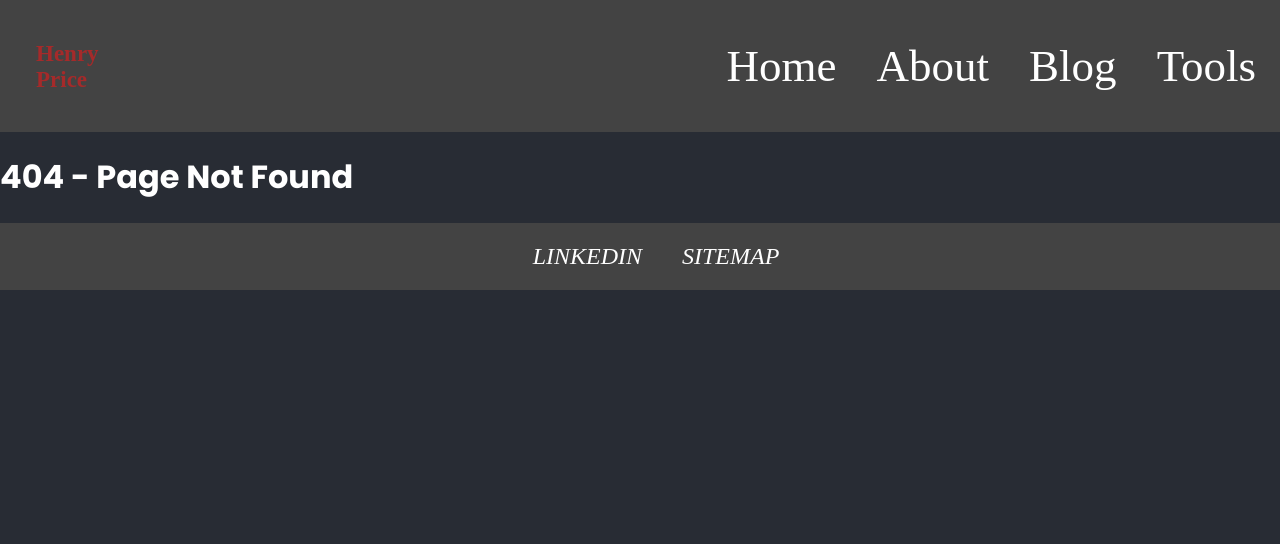
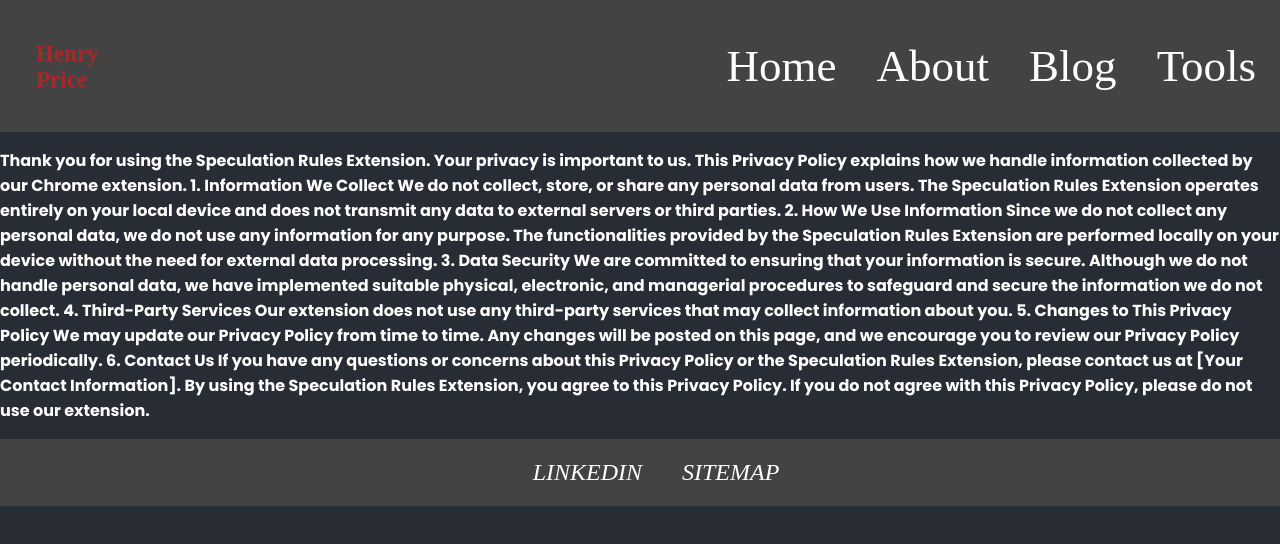
Before and after one commit to henryp25/henry-domain-final, a Next.js app in the folder react-henry/: page /privacy-policy in a window 1280 px wide. Before the commit this address had no page. Shown: the top 544 px of the page. Built offline with nearby package versions, Linux system fonts and the light colour scheme.

Commit message:
privacy policy

```diff
--- a/react-henry/pages/blog/index.js
+++ b/react-henry/pages/blog/index.js
@@ -18,9 +18,9 @@
   return (
     <div className='blog'>
       <Meta title='SEO Blog' description='Explore cutting-edge SEO strategies with Henry Price, a seasoned Tech SEO Specialist. Dive into insightful analyses, tips, and trends that drive visibility and traffic in the ever-evolving digital landscape. Perfect for marketers and businesses aiming for the top.' />
-      <h2>
-        Blog
-      </h2>
+      <h1>
+        Technical SEO Blog
+      </h1>
       <Image src='/images/blog-header.jpg' alt='SEO' width={500} height={300} />
       <ul>
         {allPostsData.map(({ id, date, title, author }) => (
--- /dev/null
+++ b/react-henry/pages/privacy-policy/index.js
@@ -0,0 +1,42 @@
+import React from 'react'
+import { Link } from 'react-router-dom'
+import '../../styles/globals.css'
+
+function Tools() {
+  return (
+    <div>
+        <p>
+        Thank you for using the Speculation Rules Extension. Your privacy is important to us. This Privacy Policy explains how we handle information collected by our Chrome extension.
+
+            1. Information We Collect
+
+            We do not collect, store, or share any personal data from users. The Speculation Rules Extension operates entirely on your local device and does not transmit any data to external servers or third parties.
+
+            2. How We Use Information
+
+            Since we do not collect any personal data, we do not use any information for any purpose. The functionalities provided by the Speculation Rules Extension are performed locally on your device without the need for external data processing.
+
+            3. Data Security
+
+            We are committed to ensuring that your information is secure. Although we do not handle personal data, we have implemented suitable physical, electronic, and managerial procedures to safeguard and secure the information we do not collect.
+
+            4. Third-Party Services
+
+            Our extension does not use any third-party services that may collect information about you.
+
+            5. Changes to This Privacy Policy
+
+            We may update our Privacy Policy from time to time. Any changes will be posted on this page, and we encourage you to review our Privacy Policy periodically.
+
+            6. Contact Us
+
+            If you have any questions or concerns about this Privacy Policy or the Speculation Rules Extension, please contact us at [Your Contact Information].
+
+            By using the Speculation Rules Extension, you agree to this Privacy Policy.
+            If you do not agree with this Privacy Policy, please do not use our extension.
+        </p>
+    </div>
+  )
+}
+
+export default Tools
```
Also changed, not shown: react-henry/app/posts/pre-rendering.md (+1 -1 lines), react-henry/styles/blog.css (+16 -0 lines).
